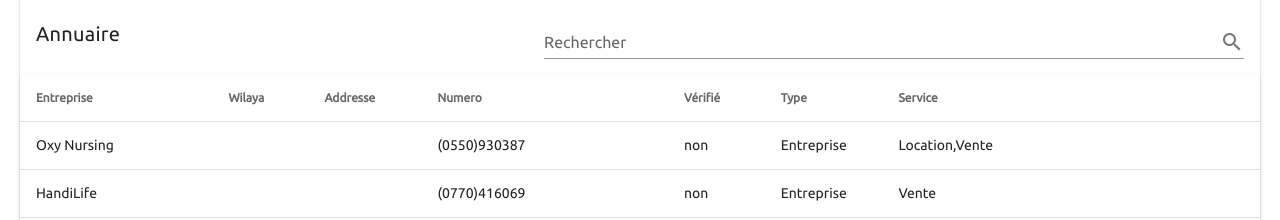
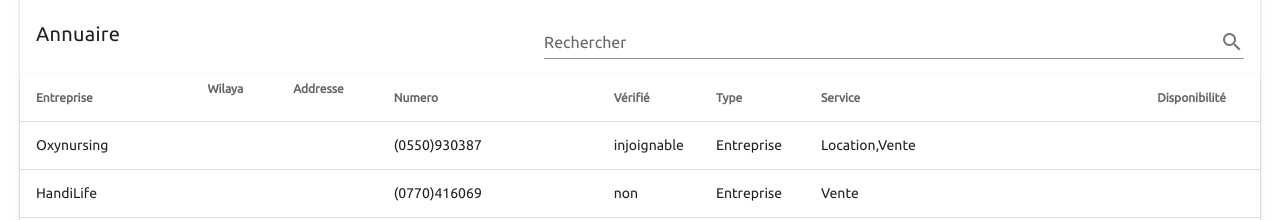
Before and after one commit to info-covid19-dz/web, a Nuxt app: page /Annuaire in a window 1280 px wide. Shown: the part 380-600 px from the top of the page. Built offline with nearby package versions, Linux system fonts and the light colour scheme.

Commit message:
added dispo

```diff
--- a/pages/Annuaire.vue
+++ b/pages/Annuaire.vue
@@ -54,6 +54,7 @@
         { text: "Vérifié", value: "Vérifié", sortable: true },
         { text: "Type", value: "Type" },
         { text: "Service", value: "Service" },
+        {text:"Disponibilité",value:"Disponibilité"}
       ],
       annuaires: annuaire,
     };
--- a/static/annuaire/annuaire.json
+++ b/static/annuaire/annuaire.json
@@ -1,11 +1,13 @@
 [
   {
-    "Nom": "Oxy Nursing",
+    "Nom": "Oxynursing",
     "Service": "Location,Vente",
     "Numero": "(0550)930387",
     "Type": "Entreprise",
     "Wilaya": "",
-    "Vérifié": ""
+    "Vérifié": "injoignable",
+    "Prix": "",
+    "Disponibilité": ""
   },
   {
     "Nom": "HandiLife",
@@ -13,7 +15,9 @@
     "Numero": "(0770)416069",
     "Type": "Entreprise",
     "Wilaya": "",
-    "Vérifié": ""
+    "Vérifié": "",
+    "Prix": "",
+    "Disponibilité": ""
   },
   {
     "Nom": "Le cœur sur la main",
@@ -21,7 +25,9 @@
     "Numero": "(0556)041692",
     "Type": "Association",
     "Wilaya": "",
-    "Vérifié": ""
+    "Vérifié": "",
+    "Prix": "",
+    "Disponibilité": ""
   },
   {
     "Nom": "LASO HEALTH",
@@ -29,7 +35,9 @@
     "Numero": "(0556)069882",
     "Type": "Entreprise",
     "Wilaya": "",
-    "Vérifié": ""
+    "Vérifié": "",
+    "Prix": "",
+    "Disponibilité": ""
   },
   {
     "Nom": "ALVIE MEDICALE",
@@ -37,7 +45,9 @@
     "Numero": "(0542209229) / (0657457733)",
     "Type": "",
     "Wilaya": "",
-    "Vérifié": ""
+    "Vérifié": "",
+    "Prix": "",
+    "Disponibilité": ""
   },
   {
     "Nom": "CLINICADOM",
@@ -45,7 +55,9 @@
     "Numero": "(0550)939993/ (026103885)",
     "Type": "",
     "Wilaya": "",
-    "Vérifié": ""
+    "Vérifié": "",
+    "Prix": "",
+    "Disponibilité": ""
   },
   {
     "Nom": "",
@@ -53,7 +65,9 @@
     "Numero": "(0556)041692",
     "Type": "Association",
     "Wilaya": "",
-    "Vérifié": ""
+    "Vérifié": "",
+    "Prix": "",
+    "Disponibilité": ""
   },
   {
     "Nom": "RESPIDOM",
@@ -61,7 +75,9 @@
     "Numero": "(0560)462454 /(023)113042",
     "Type": "",
     "Wilaya": "",
-    "Vérifié": ""
+    "Vérifié": "",
+    "Prix": "",
+    "Disponibilité": ""
   },
   {
     "Nom": "Sarl hopital a domicile",
@@ -69,7 +85,9 @@
     "Numero": "",
     "Type": "",
     "Wilaya": "",
-    "Vérifié": ""
+    "Vérifié": "",
+    "Prix": "",
+    "Disponibilité": ""
   },
   {
     "Nom": "Surface ProMed",
@@ -77,7 +95,9 @@
     "Numero": "(0782)494609",
     "Type": "",
     "Wilaya": "",
-    "Vérifié": ""
+    "Vérifié": "",
+    "Prix": "",
+    "Disponibilité": ""
   },
   {
     "Nom": "Biopharmacie",
@@ -85,7 +105,9 @@
     "Numero": "(0659)853135",
     "Type": "",
     "Wilaya": "",
-    "Vérifié": ""
+    "Vérifié": "",
+    "Prix": "",
+    "Disponibilité": ""
   },
   {
     "Nom": "Healthcare",
@@ -93,7 +115,9 @@
     "Numero": "(0560)426903/(0550)598010",
     "Type": "",
     "Wilaya": "",
-    "Vérifié": ""
+    "Vérifié": "",
+    "Prix": "",
+    "Disponibilité": ""
   },
   {
     "Nom": "RESPAD",
@@ -101,7 +125,9 @@
     "Numero": "(0560)862318/(0560)108215",
     "Type": "",
     "Wilaya": "",
-    "Vérifié": ""
+    "Vérifié": "",
+    "Prix": "",
+    "Disponibilité": ""
   },
   {
     "Nom": "HETH med",
@@ -109,7 +135,9 @@
     "Numero": "(0555)628506",
     "Type": "",
     "Wilaya": "",
-    "Vérifié": ""
+    "Vérifié": "",
+    "Prix": "",
+    "Disponibilité": ""
   },
   {
     "Nom": "Al Rayane Healthcare",
@@ -117,7 +145,9 @@
     "Numero": "(023)803838",
     "Type": "",
     "Wilaya": "",
-    "Vérifié": ""
+    "Vérifié": "",
+    "Prix": "",
+    "Disponibilité": ""
   },
   {
     "Nom": "Espace de confort medical",
@@ -125,7 +155,9 @@
     "Numero": "(0560)099232/(0560)099230",
     "Type": "",
     "Wilaya": "",
-    "Vérifié": ""
+    "Vérifié": "",
+    "Prix": "",
+    "Disponibilité": ""
   },
   {
     "Nom": "CNIEMEDICAL",
@@ -133,15 +165,19 @@
     "Numero": "(0661)6038515",
     "Type": "",
     "Wilaya": "",
-    "Vérifié": ""
+    "Vérifié": "",
+    "Prix": "",
+    "Disponibilité": ""
   },
   {
     "Nom": "MI HEALTH CARE",
     "Service": "",
-    "Numero": "(0550)598009/(0561)898399",
+    "Numero": "(021)245750",
     "Type": "",
     "Wilaya": "",
-    "Vérifié": ""
+    "Vérifié": "oui",
+    "Prix": "",
+    "Disponibilité": "à partir du 16 Août pour les concentrateurs et O2"
   },
   {
     "Nom": "Magh assistance",
@@ -149,7 +185,9 @@
     "Numero": "(0550)453399/(023)237421",
     "Type": "",
     "Wilaya": "",
-    "Vérifié": ""
+    "Vérifié": "occupé",
+    "Prix": "",
+    "Disponibilité": ""
   },
   {
     "Nom": "Sante dom",
@@ -157,6 +195,68 @@
     "Numero": "(0560)253807/(023)324520",
     "Type": "",
     "Wilaya": "",
-    "Vérifié": ""
+    "Vérifié": "",
+    "Prix": "",
+    "Disponibilité": ""
+  },
+  {
+    "Nom": "SARL Bouchama",
+    "Service": "",
+    "Numero": "(025)269246",
+    "Type": "",
+    "Wilaya": "Blida",
+    "Vérifié": "",
+    "Prix": "",
+    "Disponibilité": ""
+  },
+  {
+    "Nom": "Conexlog",
+    "Service": "Recherche et Livraison depuis la France",
+    "Numero": "(0561)794434",
+    "Type": "",
+    "Wilaya": "",
+    "Vérifié": "",
+    "Prix": "21,000 DA",
+    "Disponibilité": ""
+  },
+  {
+    "Nom": "Non attribué",
+    "Service": "Vente",
+    "Numero": "(0555)628506",
+    "Type": "",
+    "Wilaya": "Alger, Kouba",
+    "Vérifié": "oui",
+    "Prix": "",
+    "Disponibilité": "non disponible pour le moment"
+  },
+  {
+    "Nom": "Non attribué",
+    "Service": "",
+    "Numero": "(0561)725934",
+    "Type": "",
+    "Wilaya": "Alger Centre",
+    "Vérifié": "occupé",
+    "Prix": "",
+    "Disponibilité": ""
+  },
+  {
+    "Nom": "SARL DH Médical",
+    "Service": "",
+    "Numero": "(023)329191/(0659)304142",
+    "Type": "",
+    "Wilaya": "Douéra",
+    "Vérifié": "oui",
+    "Prix": "",
+    "Disponibilité": "Concentrateurs Disponibles (le 28/07 , 16h), sans barboteur"
+  },
+  {
+    "Nom": "Non attribué",
+    "Service": "location/ Installation",
+    "Numero": "(0549)033771",
+    "Type": "",
+    "Wilaya": "",
+    "Vérifié": "oui",
+    "Prix": "",
+    "Disponibilité": "Non disponible pour le moment"
   }
 ]
```
